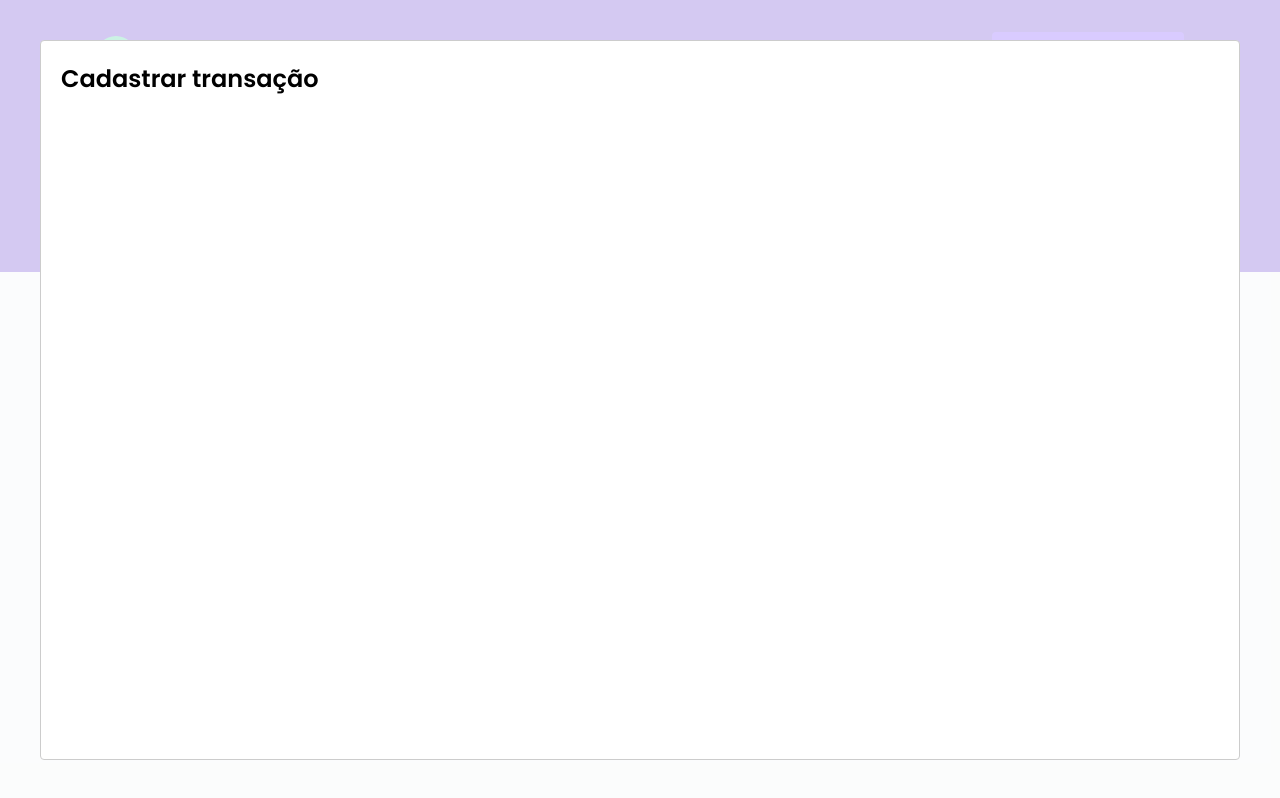
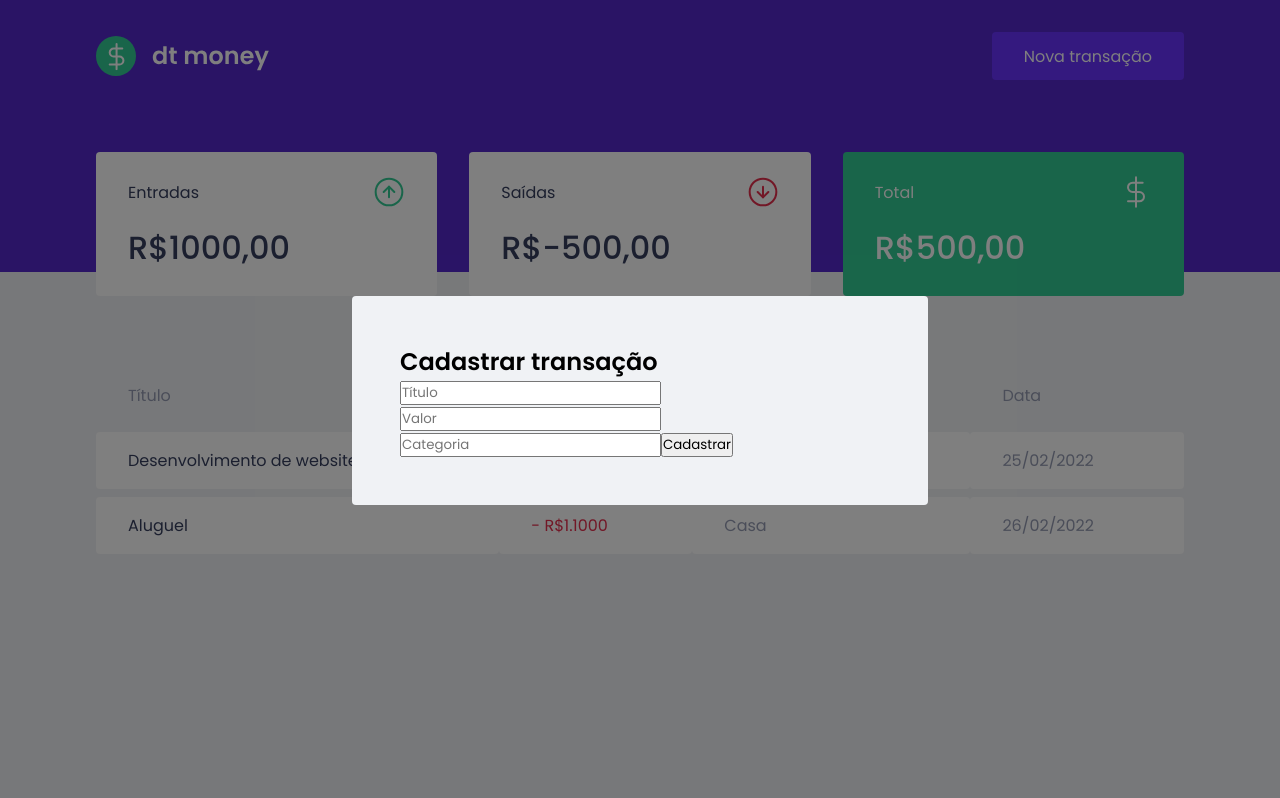
Before and after one commit to gustavofbc/dtmoney-repo, a React (Create React App) app: page / in a window 1280 px wide. Both pictures are taken after a click on the button "Nova transação". Built offline with nearby package versions, Linux system fonts and the light colour scheme; no server answers; what miragejs would draw is missing.

Commit message:
structure of form

```diff
--- a/src/components/NewTransationModal/index.tsx
+++ b/src/components/NewTransationModal/index.tsx
@@ -1,4 +1,5 @@
 import Modal from 'react-modal'
+import { Container } from './styles';
 
 interface NewTransactionModalProps {
     isOpen: boolean;
@@ -10,8 +11,24 @@
         <Modal
             isOpen={isOpen}
             onRequestClose={onRequestClose}
+            overlayClassName='react-modal-overlay'
+            className='react-modal-content'
         >
-            <h2>Cadastrar transação</h2>
+            <Container>
+                <h2>Cadastrar transação</h2>
+                <input
+                    placeholder='Título'
+                />
+
+                <input
+                    type="number"
+                    placeholder='Valor'
+                />
+
+                <input placeholder='Categoria' />
+
+                <button type="submit">Cadastrar</button>
+            </Container>
         </Modal>
     )
 }
--- a/src/components/NewTransationModal/styles.ts
+++ b/src/components/NewTransationModal/styles.ts
@@ -1,5 +1,5 @@
 import styled from "styled-components";
 
-export const Container = styled.div`
+export const Container = styled.form`
 
 `;
--- a/src/styles/global.ts
+++ b/src/styles/global.ts
@@ -53,4 +53,27 @@
         opacity: 0.6;
         cursor: not-allowed;
     }
+
+    .react-modal-overlay {
+        background: rgba(0, 0, 0, 0.5);
+
+        position: fixed;
+        top: 0;
+        bottom: 0;
+        right: 0;
+        left: 0;
+
+        display: flex;
+        align-items: center;
+        justify-content: center;
+    }
+
+    .react-modal-content {
+        width: 100%;
+        max-width: 576px;
+        background: var(--background);
+        padding: 3rem;
+        position: relative;
+        border-radius: 0.25rem;
+    }
 `
```
